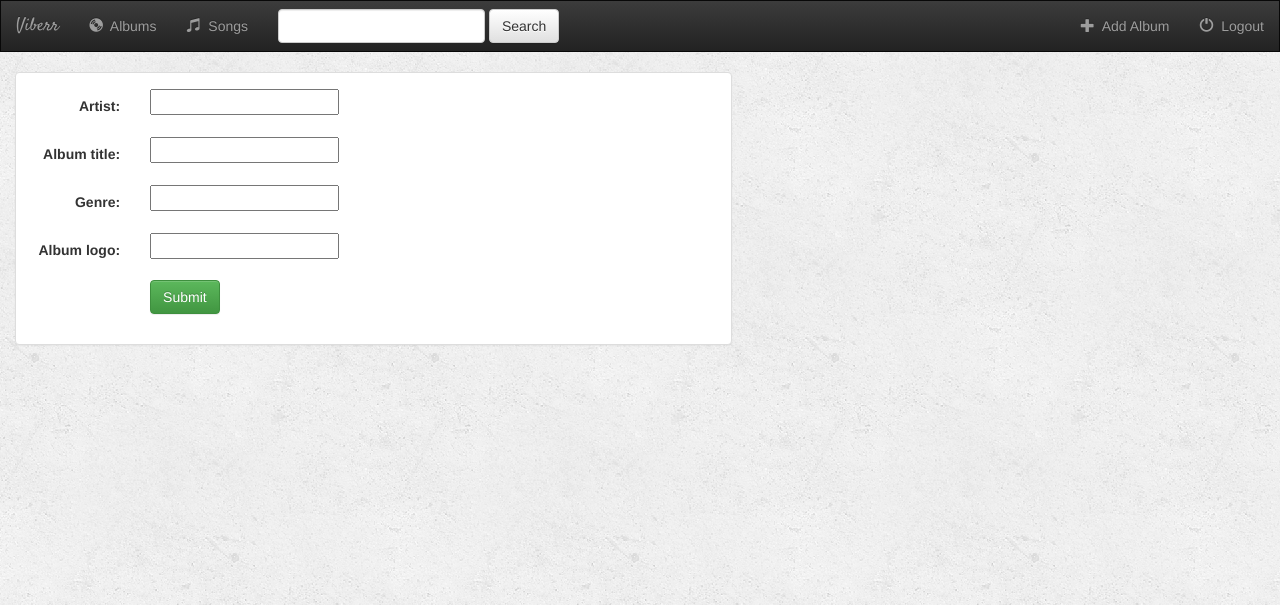
After one commit to Mosaab4/bucky---Django-Tutorials-for-Beginners, a Django app: page /music/album/add/ in a window 1280 px wide. The commit adds this page. Shown: the top 605 px of the page. Run offline with Django 3.2, Linux system fonts and the light colour scheme; some libraries are stand-ins or nearby versions.

Commit message:
Add model form

```diff
--- a/website/music/models.py
+++ b/website/music/models.py
@@ -1,4 +1,5 @@
 from django.db import models
+from django.core.urlresolvers import reverse
 
 # Create your models here.
 
@@ -7,6 +8,9 @@ class Album(models.Model):
     album_title = models.CharField(max_length = 500)
     genre = models.CharField(max_length=100)
     album_logo = models.CharField(max_length = 1000)
+
+    def get_absoulte_url(self):
+        return reverse('music:detail', kwargs={'pk':self.pk})
 
     def __str__(self):
         return self.album_title + ' - ' + self.artist
--- /dev/null
+++ b/website/music/static/music/js/main.js
@@ -0,0 +1,60 @@
+var AlbumsListPage = {
+	init: function() {
+		this.$container = $('.albums-container');
+		this.render();
+		this.bindEvents();
+	},
+
+	render: function() {
+
+	},
+
+	bindEvents: function() {
+		$('.btn-favorite', this.$container).on('click', function(e) {
+			e.preventDefault();
+
+			var self = $(this);
+			var url = $(this).attr('href');
+			$.getJSON(url, function(result) {
+				if (result.success) {
+					$('.glyphicon-star', self).toggleClass('active');
+				}
+			});
+
+			return false;
+		});
+	}
+};
+
+var SongsListPage = {
+	init: function() {
+		this.$container = $('.songs-container');
+		this.render();
+		this.bindEvents();
+	},
+
+	render: function() {
+
+	},
+
+	bindEvents: function() {
+		$('.btn-favorite', this.$container).on('click', function(e) {
+			e.preventDefault();
+
+			var self = $(this);
+			var url = $(this).attr('href');
+			$.getJSON(url, function(result) {
+				if (result.success) {
+					$('.glyphicon-star', self).toggleClass('active');
+				}
+			});
+
+			return false;
+		});
+	}
+};
+
+$(document).ready(function() {
+	AlbumsListPage.init();
+	SongsListPage.init();
+});
--- /dev/null
+++ b/website/music/templates/music/album_form.html
@@ -0,0 +1,26 @@
+{% extends "music/base.html" %}
+{% block title %}Add a New Album{% endblock title %}
+{% block albums_active %}active{% endblock albums_active %}
+
+{% block body %}
+    <div class="container-fluid">
+        <div class="row">
+            <div class="col-sm-12 col-md-7">
+                <div class="panel panel-default">
+                    <div class="panel-body">
+                        <form class="form-horizontal" action="" method="post" enctype="multipart/form-data">
+                            {% csrf_token %}
+                            {% include "music/form-template.html" %}
+
+                            <div class="form-group">
+                                <div class="col-sm-offset-2 col-sm-10">
+                                    <button type="submit" class="btn btn-success">Submit</button>
+                                </div>
+                            </div>
+                        </form>
+                    </div>
+                </div>
+            </div>
+        </div>
+    </div>
+{% endblock body %}
--- a/website/music/templates/music/base.html
+++ b/website/music/templates/music/base.html
@@ -66,7 +66,7 @@
 
             <ul class="nav navbar-nav navbar-right">
                 <li class="">
-                    <a href="#">
+                    <a href="{% url 'music:album-add' %}">
                         <span class="glyphicon glyphicon-plus" aria-hidden="true"></span>&nbsp; Add Album
                     </a>
                 </li>
--- /dev/null
+++ b/website/music/templates/music/form-template.html
@@ -0,0 +1,10 @@
+{% for field in form  %}
+    <div class="form-group">
+        <div class="col-sm-offset-2 col-sm-10">
+            <span class="text-danger small">{{ field.errors }}</span>
+        </div>
+         <label class="control-label col-sm-2">{{ field.label_tag }}</label>
+         <div class="col-sm-10">{{ field }}</div>
+
+    </div>
+{% endfor %}
--- a/website/music/urls.py
+++ b/website/music/urls.py
@@ -7,6 +7,6 @@ app_name = 'music'
 urlpatterns = [
     url(r'^$', views.IndexView.as_view(), name='index'),
     url(r'^(?P<pk>[0-9]+)/$', views.DetailView.as_view() ,name='detail'),
-
+    url(r'album/add/$', views.AlbumCreate.as_view(), name='album-add'),
 
 ]
--- a/website/music/views.py
+++ b/website/music/views.py
@@ -1,4 +1,5 @@
 from django.views import generic
+from django.views.generic.edit import CreateView , UpdateView, DeleteView
 from .models import Album
 
 class IndexView(generic.ListView):
@@ -12,3 +13,9 @@ class IndexView(generic.ListView):
 class DetailView(generic.DetailView):
     model = Album
     template_name = 'music/detail.html'
+
+
+class AlbumCreate(CreateView):
+    model = Album
+    # template_name = 'music/album_form.html'
+    fields = ['artist','album_title','genre' , 'album_logo']
```
